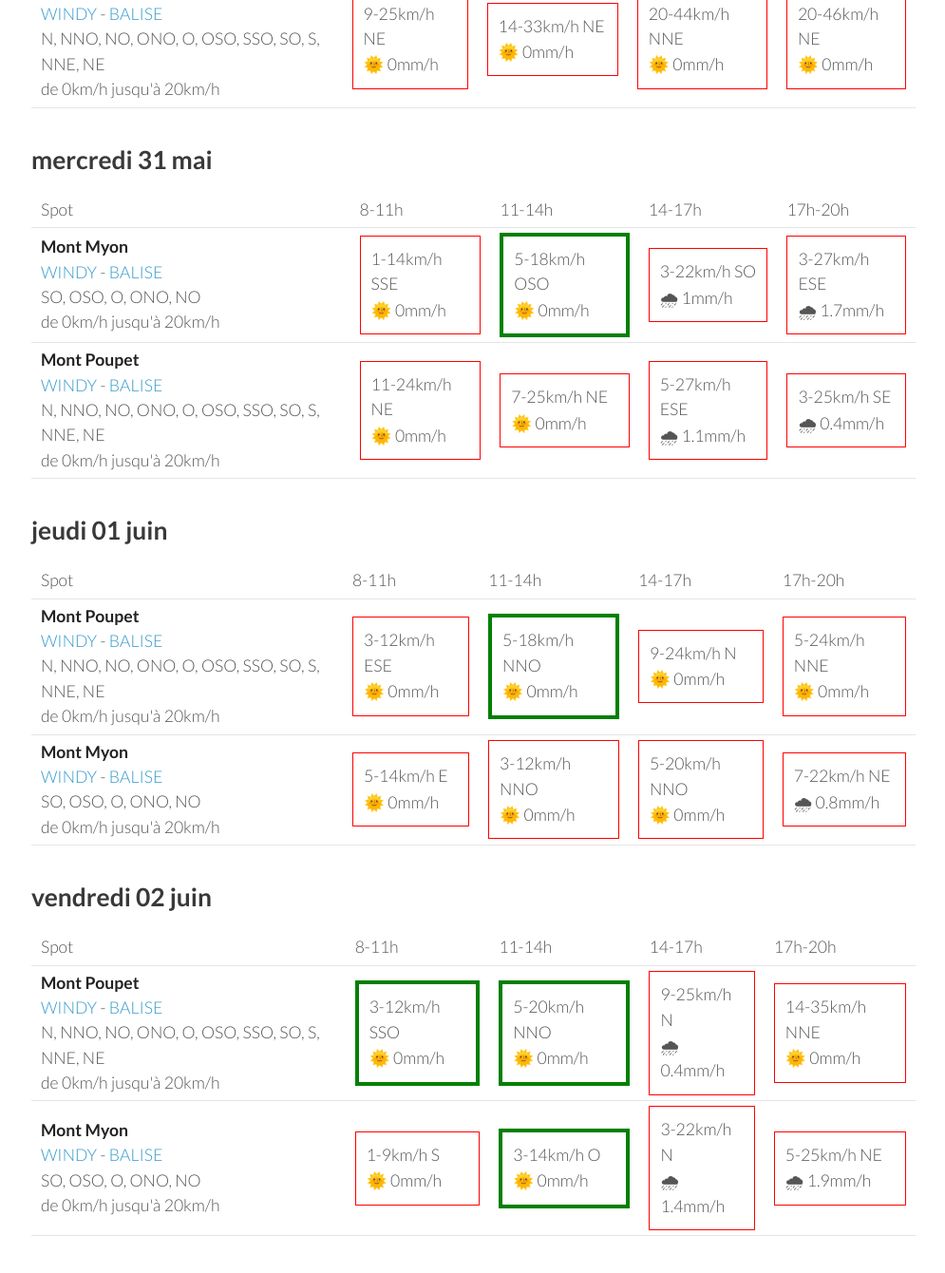
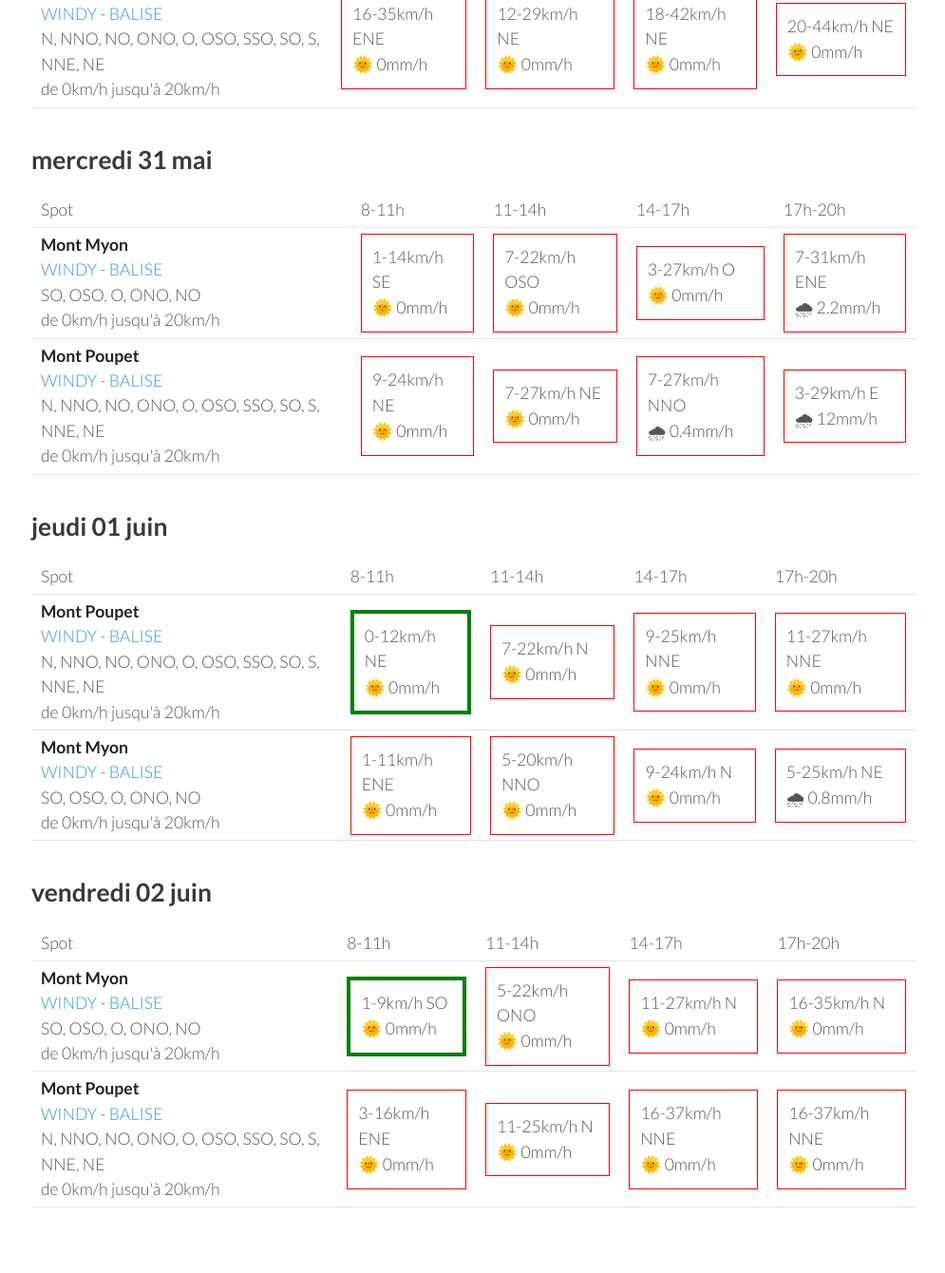
Before and after one commit to parapente-dans-le-nord/parapente-dans-le-nord.github.io, a Jekyll site: the page built from jura.markdown, in a window 1280 px wide and 1400 px high, scrolled down 1294 px. Shown: the top 1340 px of the window at 95% size, without its empty margins (25-1020 px from the left). Built offline with Jekyll 4.4.1, drawn with Linux system fonts in a browser that asks for light colours; some of the changed text lies outside the part shown.

Commit message:
update index.markdown

```diff
--- a/jura.markdown
+++ b/jura.markdown
@@ -22,21 +22,21 @@ page mise à jour le dimanche 28 mai 17:20
       <td>17h-20h</td>
     </tr>
 <tr>
+        <td><strong>Mont Poupet</strong><br><a href="https://windy.com/46.970/5.876?46.541,5.876,8">WINDY</a> - <span class=""><a href="http://www.balisemeteo.com/balise.php?idBalise=92">BALISE</a> </span><br> <span class="vent-favorable">N, NNO, NO, ONO, O, OSO, SSO, SO, S, NNE, NE</span><br><span class="force-vent">de 0km/h jusqu'à 20km/h</span> </td>
+
+            <td><div class="not-flyable"><p>0-0km/h NA</p><p>🌧️ 0mm/h</p></div></td>
+            <td><div class="not-flyable"><p>0-0km/h NA</p><p>🌧️ 0mm/h</p></div></td>
+            <td><div class="not-flyable"><p>0-0km/h NA</p><p>🌧️ 0mm/h</p></div></td>
+            <td><div class="not-flyable"><p>12-35km/h NNE</p><p>🌞 0mm/h</p></div></td>
+
+    </tr>
+<tr>
         <td><strong>Mont Myon</strong><br><a href="https://windy.com/46.331/5.397?45.898,5.394,8,m:eWoagj8">WINDY</a> - <span class=""><a href="http://www.balisemeteo.com/balise.php?idBalise=70">BALISE</a> </span><br> <span class="vent-favorable">SO, OSO, O, ONO, NO</span><br><span class="force-vent">de 0km/h jusqu'à 20km/h</span> </td>
 
             <td><div class="not-flyable"><p>0-0km/h NA</p><p>🌧️ 0mm/h</p></div></td>
-            <td><div class="flyable"><p>7-18km/h SO</p><p>🌞 0mm/h</p></div></td>
-            <td><div class="flyable"><p>5-14km/h NO</p><p>🌞 0mm/h</p></div></td>
-            <td><div class="not-flyable"><p>11-29km/h NNE</p><p>🌞 0.2mm/h</p></div></td>
-
-    </tr>
-<tr>
-        <td><strong>Mont Poupet</strong><br><a href="https://windy.com/46.970/5.876?46.541,5.876,8">WINDY</a> - <span class=""><a href="http://www.balisemeteo.com/balise.php?idBalise=92">BALISE</a> </span><br> <span class="vent-favorable">N, NNO, NO, ONO, O, OSO, SSO, SO, S, NNE, NE</span><br><span class="force-vent">de 0km/h jusqu'à 20km/h</span> </td>
-
             <td><div class="not-flyable"><p>0-0km/h NA</p><p>🌧️ 0mm/h</p></div></td>
-            <td><div class="flyable"><p>7-18km/h NNO</p><p>🌞 0mm/h</p></div></td>
-            <td><div class="not-flyable"><p>11-27km/h N</p><p>🌞 0mm/h</p></div></td>
-            <td><div class="not-flyable"><p>12-35km/h NNE</p><p>🌞 0mm/h</p></div></td>
+            <td><div class="not-flyable"><p>0-0km/h NA</p><p>🌧️ 0mm/h</p></div></td>
+            <td><div class="not-flyable"><p>7-22km/h N</p><p>🌞 0mm/h</p></div></td>
 
     </tr>
 
@@ -58,20 +58,20 @@ page mise à jour le dimanche 28 mai 17:20
 <tr>
         <td><strong>Mont Myon</strong><br><a href="https://windy.com/46.331/5.397?45.898,5.394,8,m:eWoagj8">WINDY</a> - <span class=""><a href="http://www.balisemeteo.com/balise.php?idBalise=70">BALISE</a> </span><br> <span class="vent-favorable">SO, OSO, O, ONO, NO</span><br><span class="force-vent">de 0km/h jusqu'à 20km/h</span> </td>
 
-            <td><div class="not-flyable"><p>1-7km/h ENE</p><p>🌞 0mm/h</p></div></td>
-            <td><div class="flyable"><p>5-14km/h O</p><p>🌞 0mm/h</p></div></td>
-            <td><div class="not-flyable"><p>9-24km/h NO</p><p>🌞 0mm/h</p></div></td>
-            <td><div class="not-flyable"><p>12-31km/h NE</p><p>🌞 0mm/h</p></div></td>
+            <td><div class="not-flyable"><p>5-12km/h ENE</p><p>🌞 0mm/h</p></div></td>
+            <td><div class="flyable"><p>5-11km/h ONO</p><p>🌞 0mm/h</p></div></td>
+            <td><div class="not-flyable"><p>9-22km/h NO</p><p>🌞 0mm/h</p></div></td>
+            <td><div class="not-flyable"><p>12-35km/h NE</p><p>🌞 0mm/h</p></div></td>
 
 
     </tr>
 <tr>
         <td><strong>Mont Poupet</strong><br><a href="https://windy.com/46.970/5.876?46.541,5.876,8">WINDY</a> - <span class=""><a href="http://www.balisemeteo.com/balise.php?idBalise=92">BALISE</a> </span><br> <span class="vent-favorable">N, NNO, NO, ONO, O, OSO, SSO, SO, S, NNE, NE</span><br><span class="force-vent">de 0km/h jusqu'à 20km/h</span> </td>
 
-            <td><div class="not-flyable"><p>11-22km/h ENE</p><p>🌞 0mm/h</p></div></td>
-            <td><div class="not-flyable"><p>11-31km/h NE</p><p>🌞 0mm/h</p></div></td>
-            <td><div class="not-flyable"><p>14-38km/h NE</p><p>🌞 0mm/h</p></div></td>
-            <td><div class="not-flyable"><p>16-44km/h NE</p><p>🌞 0mm/h</p></div></td>
+            <td><div class="not-flyable"><p>12-27km/h ENE</p><p>🌞 0mm/h</p></div></td>
+            <td><div class="not-flyable"><p>12-31km/h NE</p><p>🌞 0mm/h</p></div></td>
+            <td><div class="not-flyable"><p>16-40km/h NE</p><p>🌞 0mm/h</p></div></td>
+            <td><div class="not-flyable"><p>18-44km/h NE</p><p>🌞 0mm/h</p></div></td>
 
 
     </tr>
@@ -94,20 +94,20 @@ page mise à jour le dimanche 28 mai 17:20
 <tr>
         <td><strong>Mont Myon</strong><br><a href="https://windy.com/46.331/5.397?45.898,5.394,8,m:eWoagj8">WINDY</a> - <span class=""><a href="http://www.balisemeteo.com/balise.php?idBalise=70">BALISE</a> </span><br> <span class="vent-favorable">SO, OSO, O, ONO, NO</span><br><span class="force-vent">de 0km/h jusqu'à 20km/h</span> </td>
 
-            <td><div class="not-flyable"><p>0-11km/h SSE</p><p>🌞 0mm/h</p></div></td>
-            <td><div class="flyable"><p>7-20km/h ONO</p><p>🌞 0mm/h</p></div></td>
+            <td><div class="not-flyable"><p>1-1km/h ENE</p><p>🌞 0mm/h</p></div></td>
+            <td><div class="flyable"><p>5-16km/h ONO</p><p>🌞 0mm/h</p></div></td>
             <td><div class="not-flyable"><p>7-24km/h NNO</p><p>🌞 0mm/h</p></div></td>
-            <td><div class="not-flyable"><p>16-35km/h N</p><p>🌞 0mm/h</p></div></td>
+            <td><div class="not-flyable"><p>11-25km/h NNO</p><p>🌞 0mm/h</p></div></td>
 
 
     </tr>
 <tr>
         <td><strong>Mont Poupet</strong><br><a href="https://windy.com/46.970/5.876?46.541,5.876,8">WINDY</a> - <span class=""><a href="http://www.balisemeteo.com/balise.php?idBalise=92">BALISE</a> </span><br> <span class="vent-favorable">N, NNO, NO, ONO, O, OSO, SSO, SO, S, NNE, NE</span><br><span class="force-vent">de 0km/h jusqu'à 20km/h</span> </td>
 
-            <td><div class="not-flyable"><p>9-25km/h NE</p><p>🌞 0mm/h</p></div></td>
-            <td><div class="not-flyable"><p>14-33km/h NE</p><p>🌞 0mm/h</p></div></td>
-            <td><div class="not-flyable"><p>20-44km/h NNE</p><p>🌞 0mm/h</p></div></td>
-            <td><div class="not-flyable"><p>20-46km/h NE</p><p>🌞 0mm/h</p></div></td>
+            <td><div class="not-flyable"><p>16-35km/h ENE</p><p>🌞 0mm/h</p></div></td>
+            <td><div class="not-flyable"><p>12-29km/h NE</p><p>🌞 0mm/h</p></div></td>
+            <td><div class="not-flyable"><p>18-42km/h NE</p><p>🌞 0mm/h</p></div></td>
+            <td><div class="not-flyable"><p>20-44km/h NE</p><p>🌞 0mm/h</p></div></td>
 
 
     </tr>
@@ -130,20 +130,20 @@ page mise à jour le dimanche 28 mai 17:20
 <tr>
         <td><strong>Mont Myon</strong><br><a href="https://windy.com/46.331/5.397?45.898,5.394,8,m:eWoagj8">WINDY</a> - <span class=""><a href="http://www.balisemeteo.com/balise.php?idBalise=70">BALISE</a> </span><br> <span class="vent-favorable">SO, OSO, O, ONO, NO</span><br><span class="force-vent">de 0km/h jusqu'à 20km/h</span> </td>
 
-            <td><div class="not-flyable"><p>1-14km/h SSE</p><p>🌞 0mm/h</p></div></td>
-            <td><div class="flyable"><p>5-18km/h OSO</p><p>🌞 0mm/h</p></div></td>
-            <td><div class="not-flyable"><p>3-22km/h SO</p><p>🌧 1mm/h</p></div></td>
-            <td><div class="not-flyable"><p>3-27km/h ESE</p><p>🌧 1.7mm/h</p></div></td>
+            <td><div class="not-flyable"><p>1-14km/h SE</p><p>🌞 0mm/h</p></div></td>
+            <td><div class="not-flyable"><p>7-22km/h OSO</p><p>🌞 0mm/h</p></div></td>
+            <td><div class="not-flyable"><p>3-27km/h O</p><p>🌞 0mm/h</p></div></td>
+            <td><div class="not-flyable"><p>7-31km/h ENE</p><p>🌧 2.2mm/h</p></div></td>
 
 
     </tr>
 <tr>
         <td><strong>Mont Poupet</strong><br><a href="https://windy.com/46.970/5.876?46.541,5.876,8">WINDY</a> - <span class=""><a href="http://www.balisemeteo.com/balise.php?idBalise=92">BALISE</a> </span><br> <span class="vent-favorable">N, NNO, NO, ONO, O, OSO, SSO, SO, S, NNE, NE</span><br><span class="force-vent">de 0km/h jusqu'à 20km/h</span> </td>
 
-            <td><div class="not-flyable"><p>11-24km/h NE</p><p>🌞 0mm/h</p></div></td>
-            <td><div class="not-flyable"><p>7-25km/h NE</p><p>🌞 0mm/h</p></div></td>
-            <td><div class="not-flyable"><p>5-27km/h ESE</p><p>🌧 1.1mm/h</p></div></td>
-            <td><div class="not-flyable"><p>3-25km/h SE</p><p>🌧 0.4mm/h</p></div></td>
+            <td><div class="not-flyable"><p>9-24km/h NE</p><p>🌞 0mm/h</p></div></td>
+            <td><div class="not-flyable"><p>7-27km/h NE</p><p>🌞 0mm/h</p></div></td>
+            <td><div class="not-flyable"><p>7-27km/h NNO</p><p>🌧 0.4mm/h</p></div></td>
+            <td><div class="not-flyable"><p>3-29km/h E</p><p>🌧 12mm/h</p></div></td>
 
 
     </tr>
@@ -166,20 +166,20 @@ page mise à jour le dimanche 28 mai 17:20
 <tr>
         <td><strong>Mont Poupet</strong><br><a href="https://windy.com/46.970/5.876?46.541,5.876,8">WINDY</a> - <span class=""><a href="http://www.balisemeteo.com/balise.php?idBalise=92">BALISE</a> </span><br> <span class="vent-favorable">N, NNO, NO, ONO, O, OSO, SSO, SO, S, NNE, NE</span><br><span class="force-vent">de 0km/h jusqu'à 20km/h</span> </td>
 
-            <td><div class="not-flyable"><p>3-12km/h ESE</p><p>🌞 0mm/h</p></div></td>
-            <td><div class="flyable"><p>5-18km/h NNO</p><p>🌞 0mm/h</p></div></td>
-            <td><div class="not-flyable"><p>9-24km/h N</p><p>🌞 0mm/h</p></div></td>
-            <td><div class="not-flyable"><p>5-24km/h NNE</p><p>🌞 0mm/h</p></div></td>
+            <td><div class="flyable"><p>0-12km/h NE</p><p>🌞 0mm/h</p></div></td>
+            <td><div class="not-flyable"><p>7-22km/h N</p><p>🌞 0mm/h</p></div></td>
+            <td><div class="not-flyable"><p>9-25km/h NNE</p><p>🌞 0mm/h</p></div></td>
+            <td><div class="not-flyable"><p>11-27km/h NNE</p><p>🌞 0mm/h</p></div></td>
 
 
     </tr>
 <tr>
         <td><strong>Mont Myon</strong><br><a href="https://windy.com/46.331/5.397?45.898,5.394,8,m:eWoagj8">WINDY</a> - <span class=""><a href="http://www.balisemeteo.com/balise.php?idBalise=70">BALISE</a> </span><br> <span class="vent-favorable">SO, OSO, O, ONO, NO</span><br><span class="force-vent">de 0km/h jusqu'à 20km/h</span> </td>
 
-            <td><div class="not-flyable"><p>5-14km/h E</p><p>🌞 0mm/h</p></div></td>
-            <td><div class="not-flyable"><p>3-12km/h NNO</p><p>🌞 0mm/h</p></div></td>
+            <td><div class="not-flyable"><p>1-11km/h ENE</p><p>🌞 0mm/h</p></div></td>
             <td><div class="not-flyable"><p>5-20km/h NNO</p><p>🌞 0mm/h</p></div></td>
-            <td><div class="not-flyable"><p>7-22km/h NE</p><p>🌧 0.8mm/h</p></div></td>
+            <td><div class="not-flyable"><p>9-24km/h N</p><p>🌞 0mm/h</p></div></td>
+            <td><div class="not-flyable"><p>5-25km/h NE</p><p>🌧 0.8mm/h</p></div></td>
 
 
     </tr>
@@ -200,22 +200,22 @@ page mise à jour le dimanche 28 mai 17:20
       <td>17h-20h</td>
     </tr>
 <tr>
-        <td><strong>Mont Poupet</strong><br><a href="https://windy.com/46.970/5.876?46.541,5.876,8">WINDY</a> - <span class=""><a href="http://www.balisemeteo.com/balise.php?idBalise=92">BALISE</a> </span><br> <span class="vent-favorable">N, NNO, NO, ONO, O, OSO, SSO, SO, S, NNE, NE</span><br><span class="force-vent">de 0km/h jusqu'à 20km/h</span> </td>
+        <td><strong>Mont Myon</strong><br><a href="https://windy.com/46.331/5.397?45.898,5.394,8,m:eWoagj8">WINDY</a> - <span class=""><a href="http://www.balisemeteo.com/balise.php?idBalise=70">BALISE</a> </span><br> <span class="vent-favorable">SO, OSO, O, ONO, NO</span><br><span class="force-vent">de 0km/h jusqu'à 20km/h</span> </td>
 
-            <td><div class="flyable"><p>3-12km/h SSO</p><p>🌞 0mm/h</p></div></td>
-            <td><div class="flyable"><p>5-20km/h NNO</p><p>🌞 0mm/h</p></div></td>
-            <td><div class="not-flyable"><p>9-25km/h N</p><p>🌧 0.4mm/h</p></div></td>
-            <td><div class="not-flyable"><p>14-35km/h NNE</p><p>🌞 0mm/h</p></div></td>
+            <td><div class="flyable"><p>1-9km/h SO</p><p>🌞 0mm/h</p></div></td>
+            <td><div class="not-flyable"><p>5-22km/h ONO</p><p>🌞 0mm/h</p></div></td>
+            <td><div class="not-flyable"><p>11-27km/h N</p><p>🌞 0mm/h</p></div></td>
+            <td><div class="not-flyable"><p>16-35km/h N</p><p>🌞 0mm/h</p></div></td>
 
 
     </tr>
 <tr>
-        <td><strong>Mont Myon</strong><br><a href="https://windy.com/46.331/5.397?45.898,5.394,8,m:eWoagj8">WINDY</a> - <span class=""><a href="http://www.balisemeteo.com/balise.php?idBalise=70">BALISE</a> </span><br> <span class="vent-favorable">SO, OSO, O, ONO, NO</span><br><span class="force-vent">de 0km/h jusqu'à 20km/h</span> </td>
+        <td><strong>Mont Poupet</strong><br><a href="https://windy.com/46.970/5.876?46.541,5.876,8">WINDY</a> - <span class=""><a href="http://www.balisemeteo.com/balise.php?idBalise=92">BALISE</a> </span><br> <span class="vent-favorable">N, NNO, NO, ONO, O, OSO, SSO, SO, S, NNE, NE</span><br><span class="force-vent">de 0km/h jusqu'à 20km/h</span> </td>
 
-            <td><div class="not-flyable"><p>1-9km/h S</p><p>🌞 0mm/h</p></div></td>
-            <td><div class="flyable"><p>3-14km/h O</p><p>🌞 0mm/h</p></div></td>
-            <td><div class="not-flyable"><p>3-22km/h N</p><p>🌧 1.4mm/h</p></div></td>
-            <td><div class="not-flyable"><p>5-25km/h NE</p><p>🌧 1.9mm/h</p></div></td>
+            <td><div class="not-flyable"><p>3-16km/h ENE</p><p>🌞 0mm/h</p></div></td>
+            <td><div class="not-flyable"><p>11-25km/h N</p><p>🌞 0mm/h</p></div></td>
+            <td><div class="not-flyable"><p>16-37km/h NNE</p><p>🌞 0mm/h</p></div></td>
+            <td><div class="not-flyable"><p>16-37km/h NNE</p><p>🌞 0mm/h</p></div></td>
 
 
     </tr>
```
Also changed, not shown: other parts of jura.markdown (+1 -1 lines).
